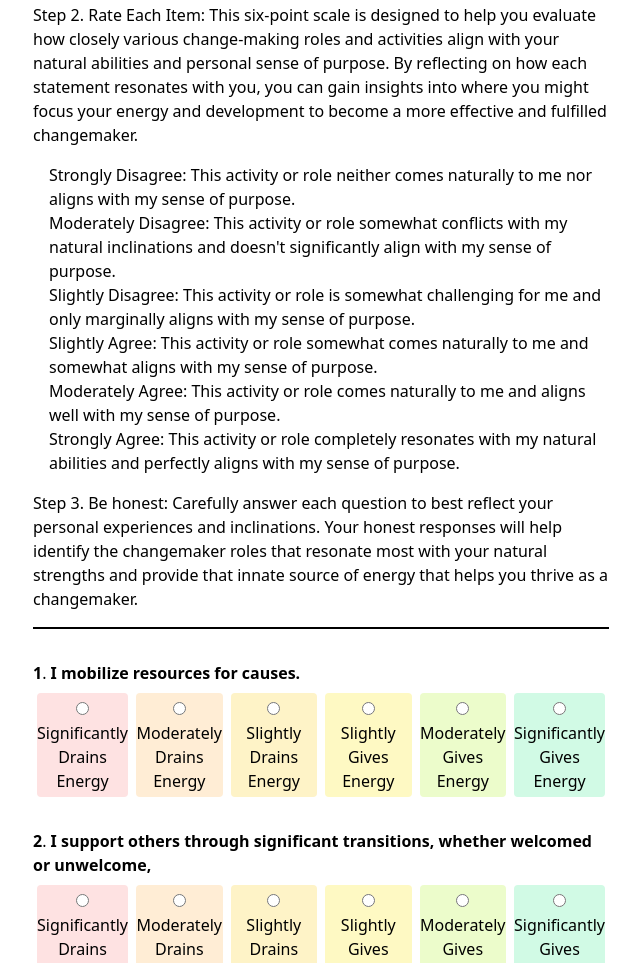
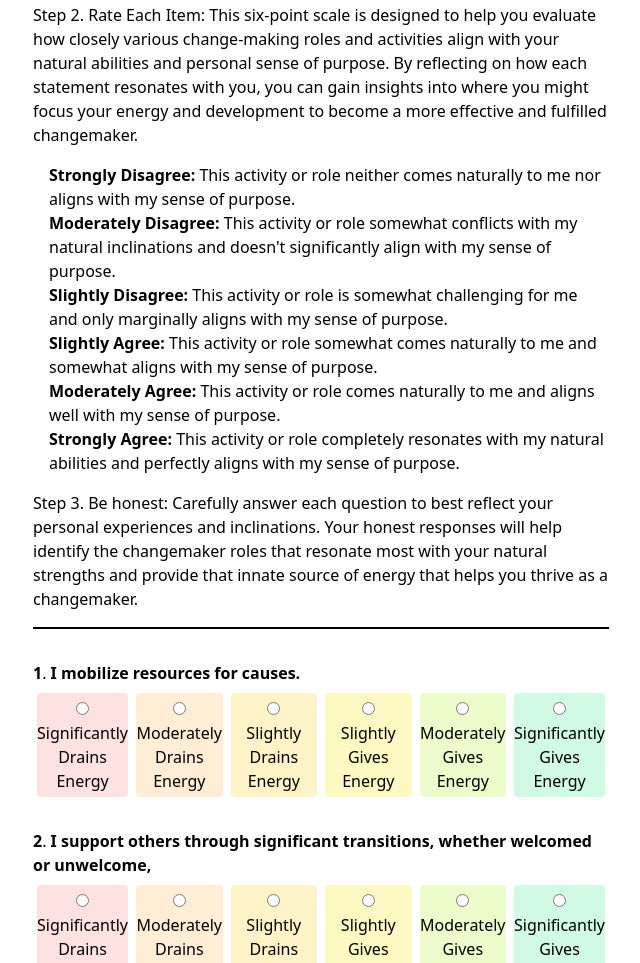
Before and after one commit to ianb/I2C-Changemaker-Roles-Assessment, a website: page docs/index.html in a window 1280 px wide. Shown: the part 821-1784 px from the top of the page, without its empty margins (319-959 px from the left). Drawn offline with Linux system fonts and the light colour scheme.

Commit message:
Update index.html

```diff
--- a/docs/index.html
+++ b/docs/index.html
@@ -69,13 +69,13 @@ This six-point scale is designed to help you evaluate how closely various change
 
 
       <p class="mb-4 ml-4">
-                </b>Strongly Disagree:</b> This activity or role neither comes naturally to me nor aligns with my sense of purpose.  <br>
-                 </b>Moderately Disagree:</b> This activity or role somewhat conflicts with my natural inclinations and doesn't significantly align with my sense of purpose.  <br>
-                 </b>Slightly Disagree:</b> This activity or role is somewhat challenging for me and only marginally aligns with my sense of purpose.  <br>
-                 </b>Slightly Agree:</b> This activity or role somewhat comes naturally to me and somewhat aligns with my sense of purpose.  <br>
-                 </b>Moderately Agree:</b> This activity or role comes naturally to me and aligns well with my sense of purpose.  <br>
-                 </b>Strongly Agree:</b> This activity or role completely resonates with my natural abilities and perfectly aligns with my sense of purpose.  <br>
-
+                <b>Strongly Disagree:</b> This activity or role neither comes naturally to me nor aligns with my sense of purpose.  <br>
+                 <b>Moderately Disagree:</b> This activity or role somewhat conflicts with my natural inclinations and doesn't significantly align with my sense of purpose.  <br>
+                 <b>Slightly Disagree:</b> This activity or role is somewhat challenging for me and only marginally aligns with my sense of purpose.  <br>
+                 <b>Slightly Agree:</b> This activity or role somewhat comes naturally to me and somewhat aligns with my sense of purpose.  <br>
+                 <b>Moderately Agree:</b> This activity or role comes naturally to me and aligns well with my sense of purpose.  <br>
+                 <b>Strongly Agree:</b> This activity or role completely resonates with my natural abilities and perfectly aligns with my sense of purpose.  <br>
+  </p>
 
          <p class="mb-4">
    </b> Step 3. Be honest:</b> Carefully answer each question to best reflect your personal experiences and inclinations. Your honest responses will help identify the changemaker roles that resonate most with your natural strengths and provide that innate source of energy that helps you thrive as a changemaker.
```
